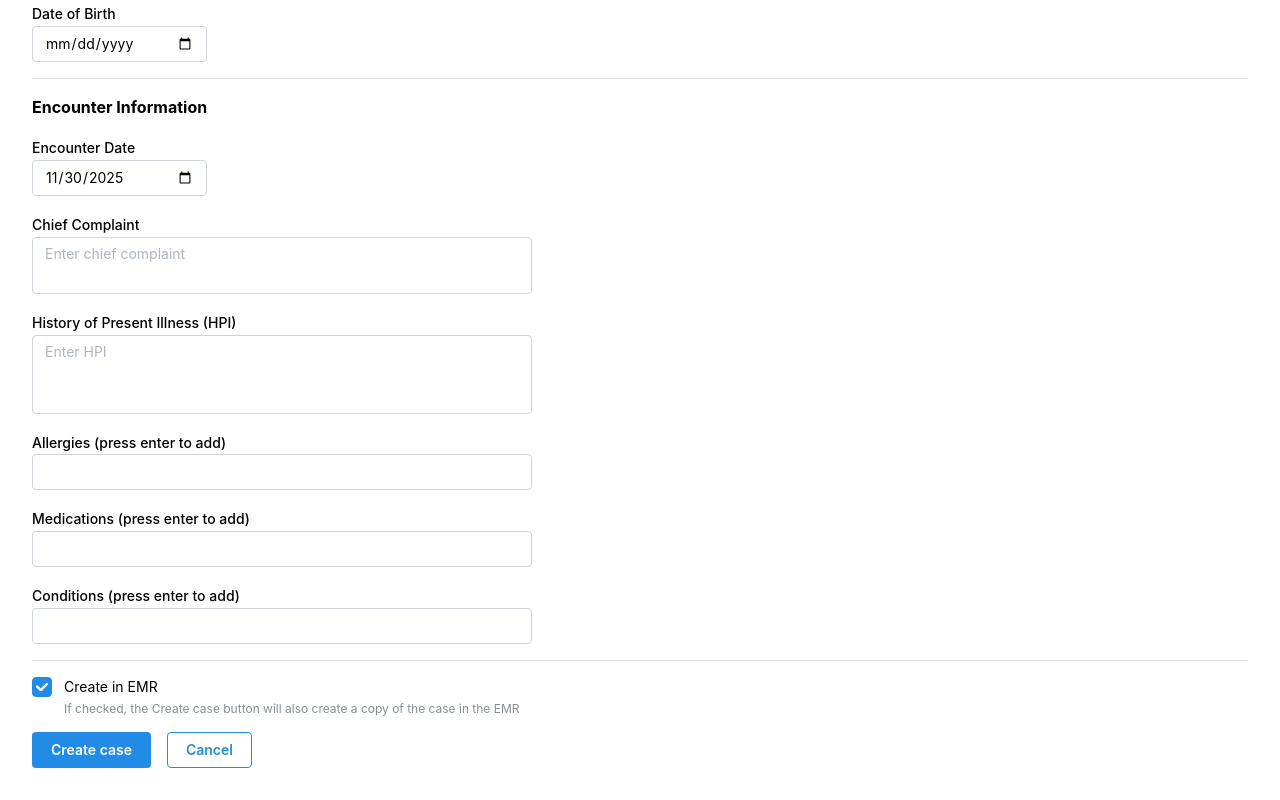
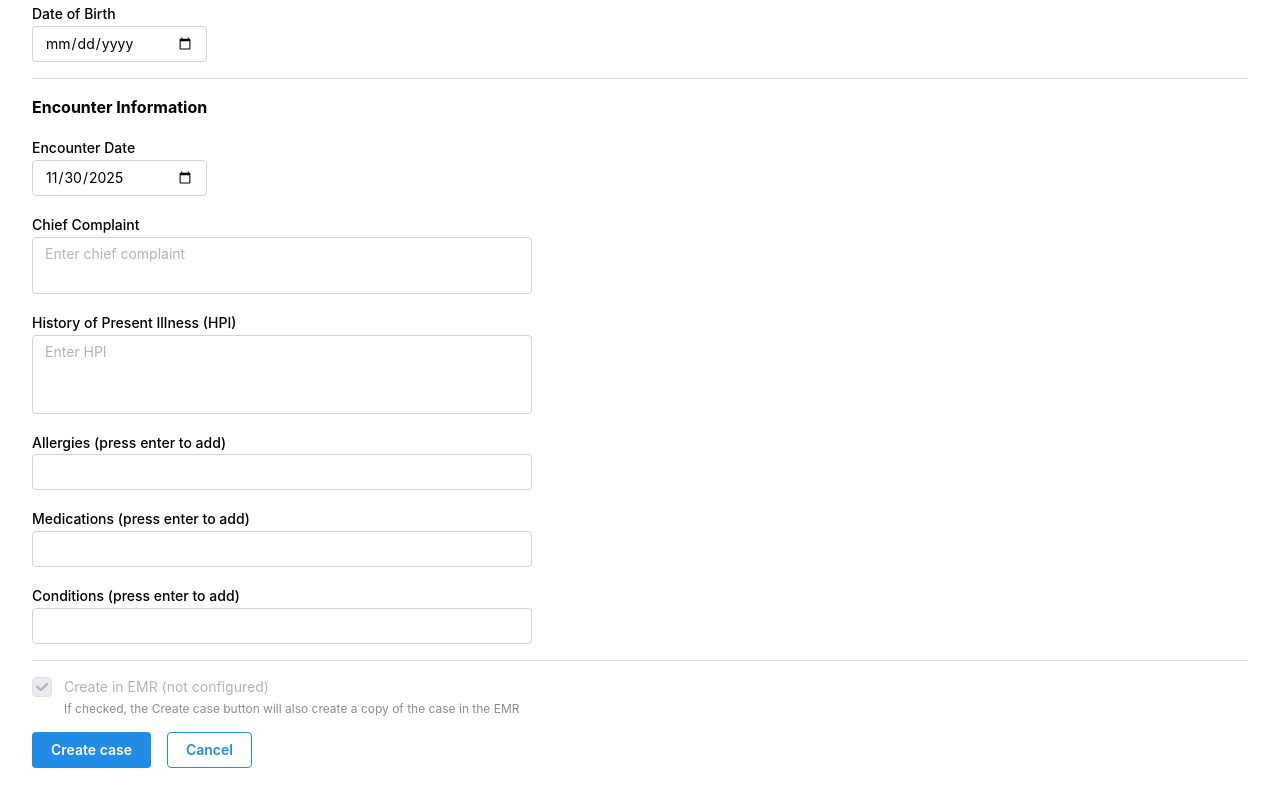
Before and after one commit to xprimarycare/case-manager, a React (Vite) app: page /create in a window 1280 px wide. Shown: the part 370-1170 px from the top of the page. Built offline with nearby package versions, Linux system fonts and the light colour scheme; no server answers.

Commit message:
disable checkbox if emr integration not configured

```diff
--- a/src/CaseCreator.tsx
+++ b/src/CaseCreator.tsx
@@ -83,6 +83,7 @@ const CaseCreator = () => {
     const { id } = useParams<{ id?: string }>();
     const isEditMode = !!id;
     const [isLoading, setIsLoading] = useState(false);
+    const isReadyToSendToEmr = useQuery(api.fhir.readyToSend);
     const [sendToEmr, setSendToEmr] = useState(() => !isEditMode);
     const createCase = useMutation(api.cases.createCase);
     const updateCase = useMutation(api.cases.updateCase);
@@ -371,10 +372,14 @@ const CaseCreator = () => {
                     <Divider />
 
                     <Checkbox
-                        label="Create in EMR"
+                        label={
+                            isReadyToSendToEmr
+                                ? `Create in EMR`
+                                : `Create in EMR (not configured)`
+                        }
                         checked={sendToEmr}
                         onChange={(e) => setSendToEmr(e.currentTarget.checked)}
-                        disabled={isFormDisabled}
+                        disabled={isFormDisabled || !isReadyToSendToEmr}
                         description={`If checked, the ${isEditMode ? "Update" : "Create"} case button will also create a copy of the case in the EMR`}
                     />
 
```
Also changed, not shown: convex/fhir.ts (+14 -1 lines).
